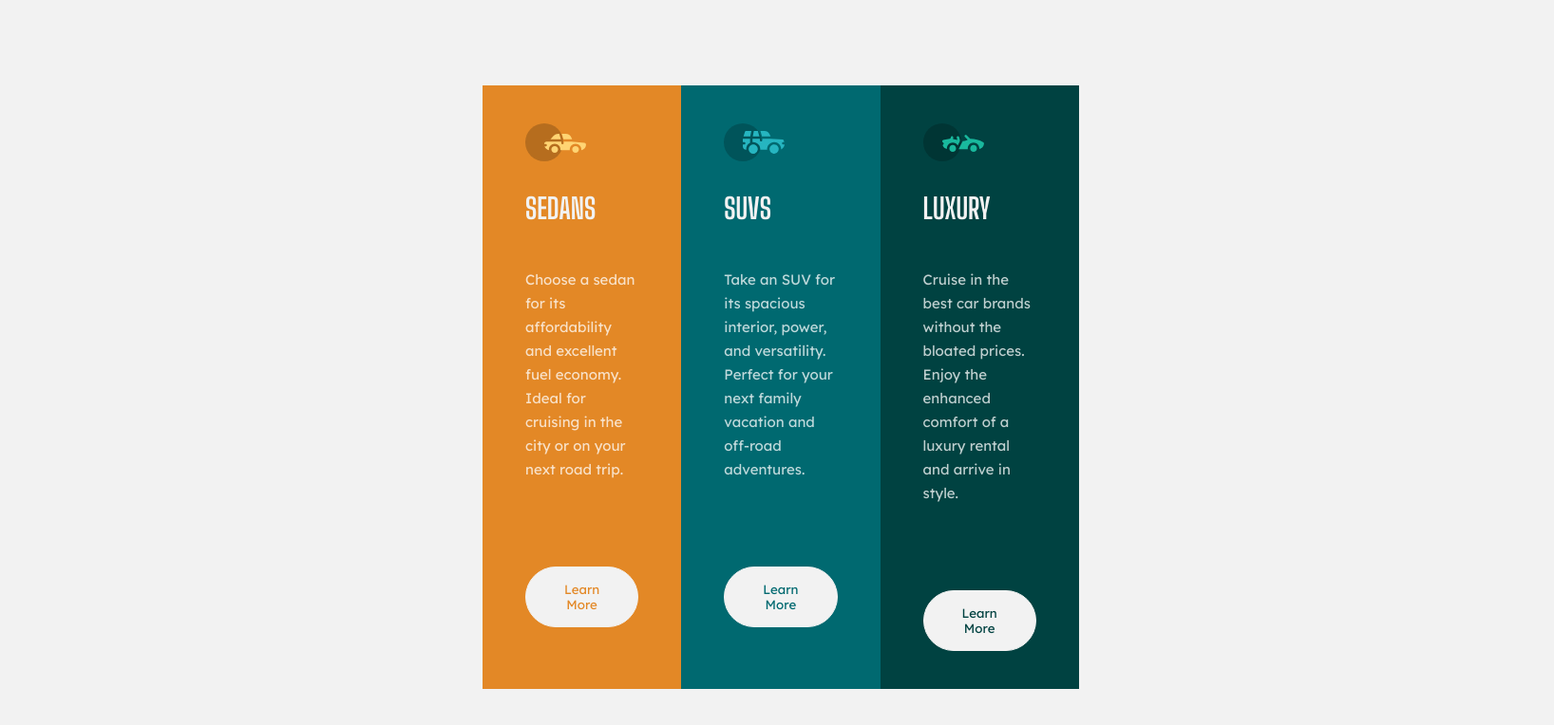
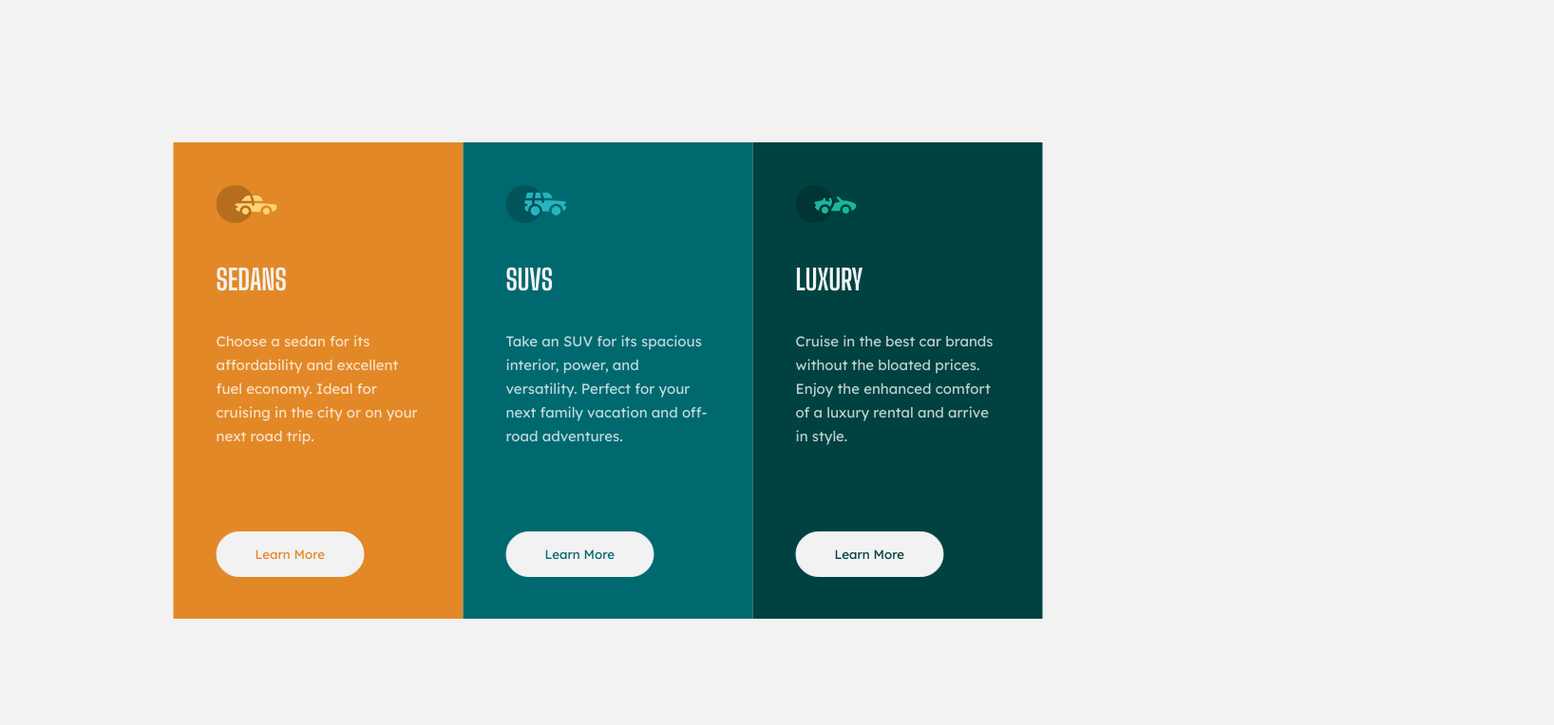
Before and after one commit to KevDCS/3-column-card-component, a plain HTML site: page index.html in a window 1280 px wide. Shown: the whole page at 95% size, 1636 px wide, since content can reach past the window. Drawn offline with Linux system fonts and the light colour scheme.

Commit message:
Update style.css
Several changes were made.

- Margins were fixed for all the elements in the columns.
- Now it has the height set from the main wrapper, and it has the correct size.
- Whole wrapper is now center correctly in the viewport.

```diff
--- a/style.css
+++ b/style.css
@@ -3,27 +3,23 @@
 
 body {
     background-color: hsl(0, 0%, 95%);
-    min-height: 100vh;
     display: flex;
     align-items: center;
 }
 
 .container {
-    max-width: 960px;
-    margin: 0 500px;
-}
-
-.columns {
+    position: absolute;
+    height: 500px;
     display: grid;
-    grid-template-columns: 1fr 1fr 1fr;
-    min-height: 500px;
-    border-radius: 10px;
+    grid-template-columns: repeat(3, 305px);
+    top: 50%;
+    left: 50%;
+    transform: translate(-50%, -50%);
 }
 
 h1 {
     font-family: 'Big Shoulders Display', sans-serif;
     text-transform: uppercase;
-    margin: 0;
     color: hsl(0, 0%, 95%);
 }
 
@@ -35,7 +31,7 @@ p {
 }
 
 figure {
-    margin: 0;
+    margin: 45px 0 0 0;
 }
 
 button {
@@ -43,6 +39,7 @@ button {
     border: 0.5px solid hsl(0, 0%, 95%);
     font-family: 'Lexend Deca', sans-serif;
     padding: 15px 40px;
+    margin: 88px 0 44px 0;
     border-radius: 40px;
     cursor: pointer;
     transition-duration: 0.4s;
@@ -56,31 +53,29 @@ button:hover {
 /* Sedan */
 
 .sedan-column {
-    padding: 40px 45px 40px 45px;
+    padding: 0px 45px;
     line-height: 25px;
     text-align: left;
     background-color: hsl(31, 77%, 52%);
-    /* border-radius: 10px 0 0 10px; */
 }
 
 .sedan-title {
     font-size: 20px;
-    padding: 30px 0;
+    margin-top: 40px;
 }
 
 .sedan-text {
-    padding: 20px 0 50px 0;
+    margin-top: 40px;;
 }
 
 .sedan-btn {
-    margin-top: 40px;
     color: hsl(31, 77%, 52%);
 }
 
 /* SUV */
 
 .suv-column {
-    padding: 40px 45px 40px 45px;
+    padding: 0 45px;
     line-height: 25px;
     text-align: left;
     background-color: hsl(184, 100%, 22%);
@@ -88,22 +83,21 @@ button:hover {
 
 .suv-title {
     font-size: 20px;
-    padding: 30px 0;
+    margin-top: 40px;
 }
 
 .suv-text {
-    padding: 20px 0 50px 0;
+    margin-top: 40px;
 }
 
 .suv-btn {
-    margin-top: 40px;
     color: hsl(184, 100%, 22%);
 }
 
 /* Luxury */
 
 .luxury-column {
-    padding: 40px 45px 40px 45px;
+    padding: 0 45px;
     line-height: 25px;
     text-align: left;
     background-color: hsl(179, 100%, 13%);
@@ -111,25 +105,15 @@ button:hover {
 
 .luxury-title {
     font-size: 20px;
-    padding: 30px 0;
+    margin-top: 40px;
 }
 
 .luxury-text {
-    padding: 20px 0 50px 0;
+    margin-top: 40px;
 }
 
 .luxury-btn {
-    margin-top: 40px;
     color: hsl(179, 100%, 13%);
-}
-
-.attribution {
-    padding: 50px;
-    font-size: 11px;
-    text-align: center;
-}
-.attribution a {
-    color: hsl(228, 45%, 44%);
 }
 
 @media only screen and (max-width : 768px) {
```
